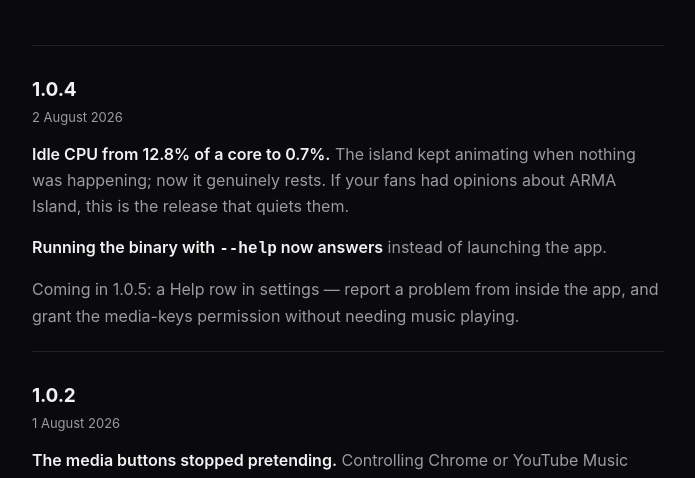
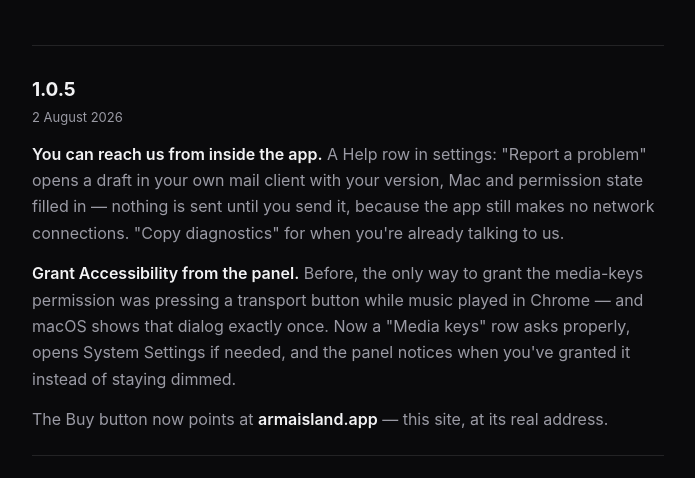
Before and after one commit to Aramsatar/arma-island-site, a plain HTML site: page changelog.html in a window 1280 px wide. Shown: the part 267-745 px from the top of the page, without its empty margins (292-987 px from the left). Drawn offline with Linux system fonts and the light colour scheme.

Commit message:
Changelog: 1.0.5 is shipped, not coming
Co-Authored-By: Claude Opus 5 <noreply@anthropic.com>

```diff
--- a/changelog.html
+++ b/changelog.html
@@ -37,6 +37,23 @@ a:hover{text-decoration:underline}
 version in the island's settings, under Licence.</p>
 
 <section class="rel">
+  <h2>1.0.5</h2>
+  <p class="date">2 August 2026</p>
+  <p><strong>You can reach us from inside the app.</strong> A Help row in
+  settings: "Report a problem" opens a draft in your own mail client with your
+  version, Mac and permission state filled in — nothing is sent until you send
+  it, because the app still makes no network connections. "Copy diagnostics"
+  for when you're already talking to us.</p>
+  <p><strong>Grant Accessibility from the panel.</strong> Before, the only way
+  to grant the media-keys permission was pressing a transport button while
+  music played in Chrome — and macOS shows that dialog exactly once. Now a
+  "Media keys" row asks properly, opens System Settings if needed, and the
+  panel notices when you've granted it instead of staying dimmed.</p>
+  <p>The Buy button now points at <strong>armaisland.app</strong> — this site,
+  at its real address.</p>
+</section>
+
+<section class="rel">
   <h2>1.0.4</h2>
   <p class="date">2 August 2026</p>
   <p><strong>Idle CPU from 12.8% of a core to 0.7%.</strong> The island kept
@@ -44,8 +61,6 @@ version in the island's settings, under Licence.</p>
   had opinions about ARMA Island, this is the release that quiets them.</p>
   <p><strong>Running the binary with <code>--help</code> now answers</strong>
   instead of launching the app.</p>
-  <p>Coming in 1.0.5: a Help row in settings — report a problem from inside the
-  app, and grant the media-keys permission without needing music playing.</p>
 </section>
 
 <section class="rel">
```
